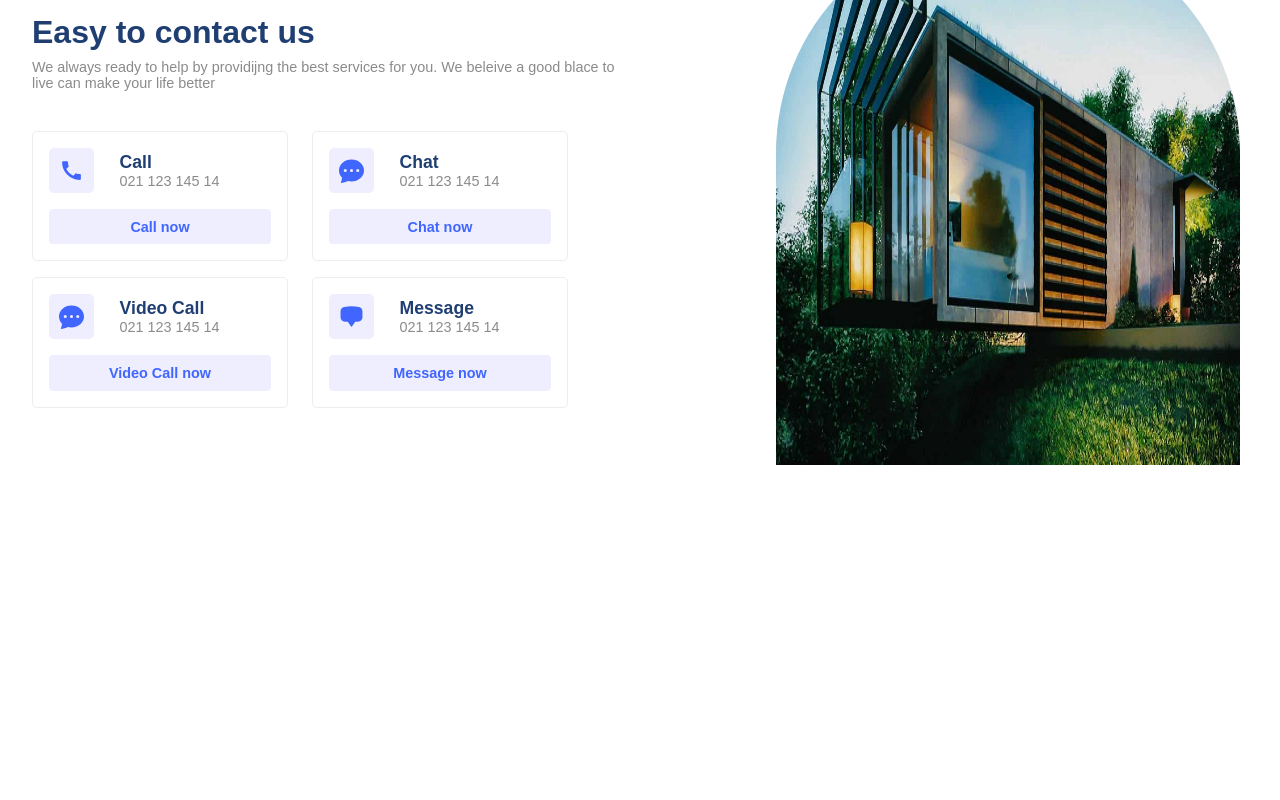
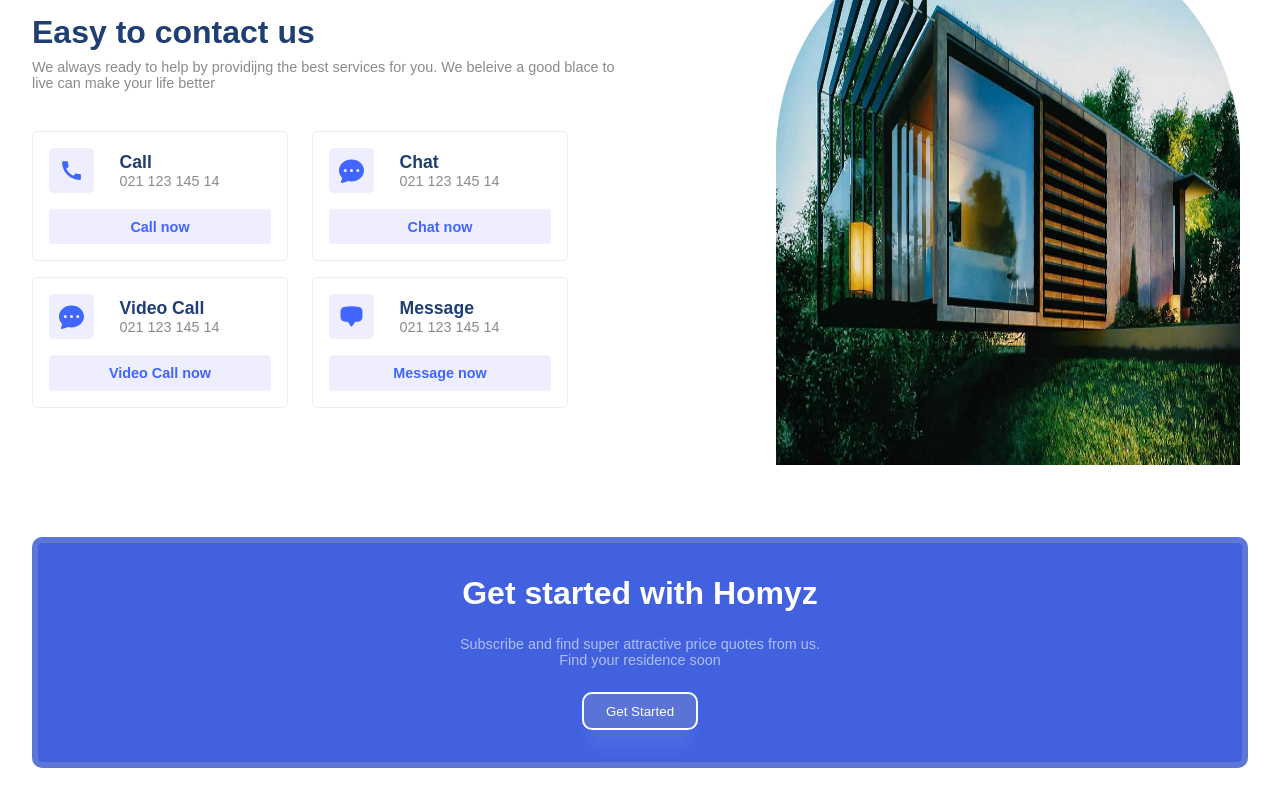
Before and after one commit to Arohi-30/react-team-project, a React (Vite) app: page / in a window 1280 px wide. Shown: the part 2112-2912 px from the top of the page. Before the commit the page ends 2617 px from the top, so only its background shows below. Built offline with nearby package versions, Linux system fonts and the light colour scheme.

Commit message:
Created Get Started Section

```diff
--- a/src/App.jsx
+++ b/src/App.jsx
@@ -5,6 +5,7 @@
 import Residencies from "./components/Residencies/Residencies";
 import Value from "./components/Value/Value";
 import Contact from "./components/Contact/Contact";
+import GetStarted from "./components/GetStarted/GetStarted";
 function App() {
   return (
     <div className="App">
@@ -17,6 +18,7 @@
       <Residencies/>
       <Value/>
       <Contact/>
+      <GetStarted/>
     </div>
   );
 }
--- /dev/null
+++ b/src/components/GetStarted/GetStarted.css
@@ -0,0 +1,22 @@
+.inner-container{
+    gap: 1.5rem;
+    background: #4161df;
+    padding: 2rem;
+    border-radius: 10px;
+    border: 6px solid #5d77d6;
+    text-align: center;
+}
+
+.inner-container .primaryText{
+    color: white;
+    font-weight: 600;
+}
+.inner-container .secondaryText{
+    color: rgba(255, 255, 255, 0.587);
+}
+.inner-container .button {
+    background: #5a73d7;
+    border: 2px solid white;
+    box-shadow: var(--shadow);
+    border-radius: 10px;
+}
--- /dev/null
+++ b/src/components/GetStarted/GetStarted.jsx
@@ -0,0 +1,23 @@
+import React from "react";
+import "./GetStarted.css";
+const GetStarted = () => {
+  return (
+    <div id="get-started" className="g-wrapper">
+      <div className="paddings innerWidth g-container">
+        <div className="flexColCenter inner-container">
+          <span className="primaryText">Get started with Homyz</span>
+          <span className="secondaryText">
+            Subscribe and find super attractive price quotes from us.
+            <br />
+            Find your residence soon
+          </span>
+          <button className="button" href>
+            <a href="mailto:zainkeepscode@gmail.com">Get Started</a>
+          </button>
+        </div>
+      </div>
+    </div>
+  );
+};
+
+export default GetStarted;
```
